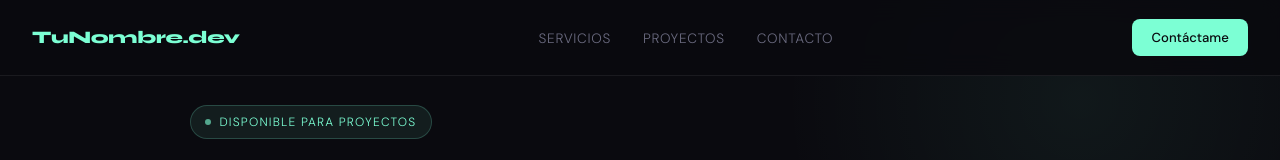
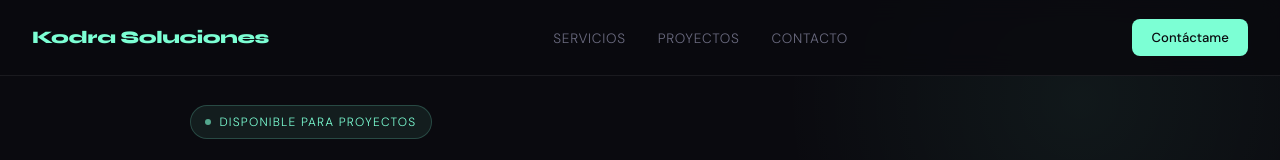
Before and after one commit to Kodra-tech/servicios_kodra, a Next.js app: page / in a window 1280 px wide. Shown: the top 160 px of the page. Built offline with nearby package versions, Linux system fonts and the light colour scheme.

Commit message:
fix: update metadata title and fix whatsapp url syntax

```diff
--- a/src/app/layout.js
+++ b/src/app/layout.js
@@ -12,7 +12,7 @@ const dmSans = DM_Sans({
 });
 
 export const metadata = {
-  title: "Dev Portfolio — Tu Nombre",
+  title: "Kodra Soluciones",
   description: "Portafolio de servicios de desarrollo web",
 };
 
--- a/src/app/page.jsx
+++ b/src/app/page.jsx
@@ -50,7 +50,7 @@ export default function Home() {
     setStatus("Redirigiendo a WhatsApp...");
     const texto = `Hola, me contacto desde tu portafolio.\n\nNombre: ${nombre}\nContacto: ${contacto}\n\nProyecto: ${msg}`;
     // Cambia TUNUMERO por el número real
-    window.open("https://wa.me/521TUNUMERO?text=" + encodeURIComponent(texto), "_blank");
+    window.open(`https://wa.me/5573253518?text=${encodeURIComponent(texto)}`, "_blank");
 
     setTimeout(() => {
       setStatus("");
@@ -61,7 +61,7 @@ export default function Home() {
   return (
     <>
       <nav>
-        <div className="nav-logo">TuNombre.dev</div>
+        <div className="nav-logo">Kodra Soluciones</div>
         <ul className="nav-links">
           <li><a href="#servicios">Servicios</a></li>
           <li><a href="#proyectos">Proyectos</a></li>
```
